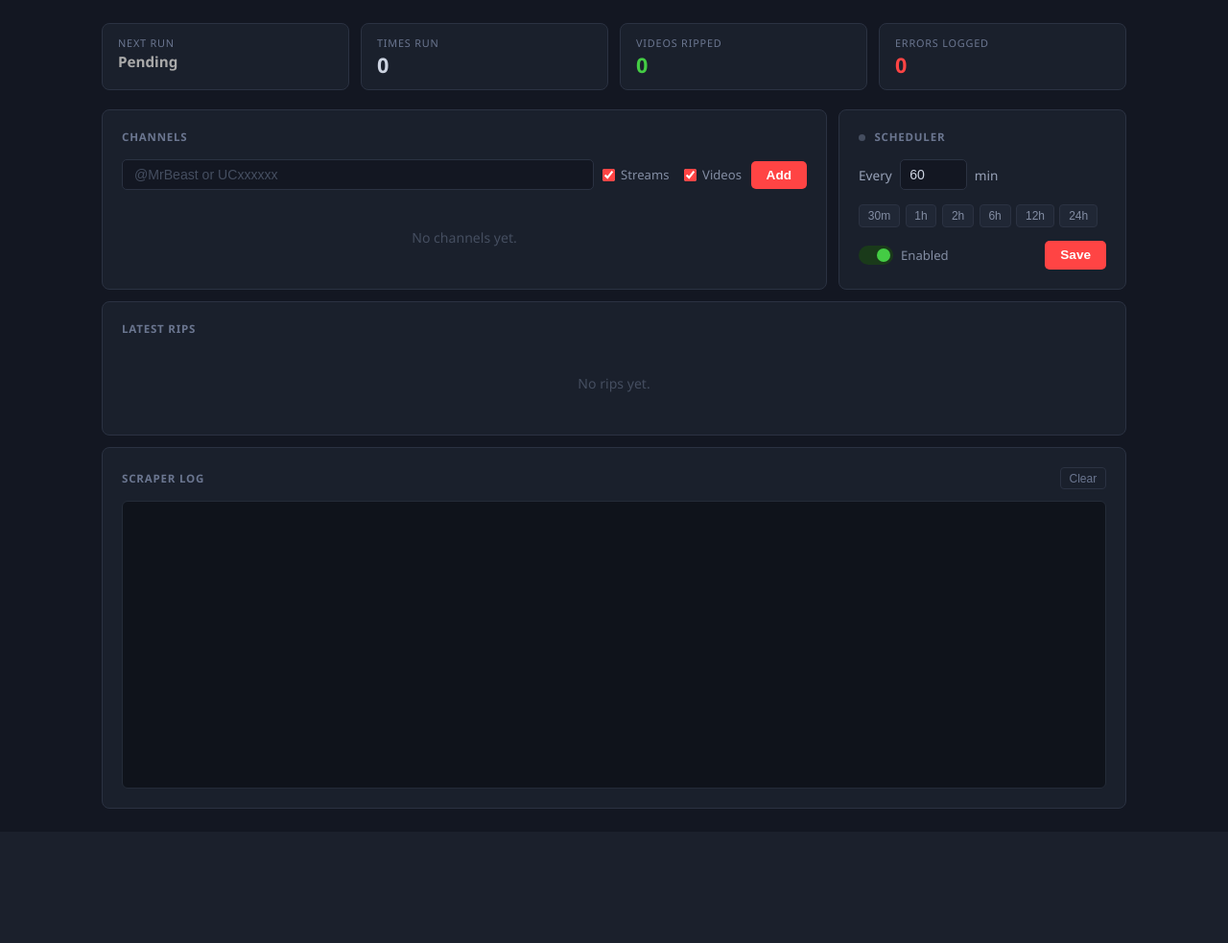
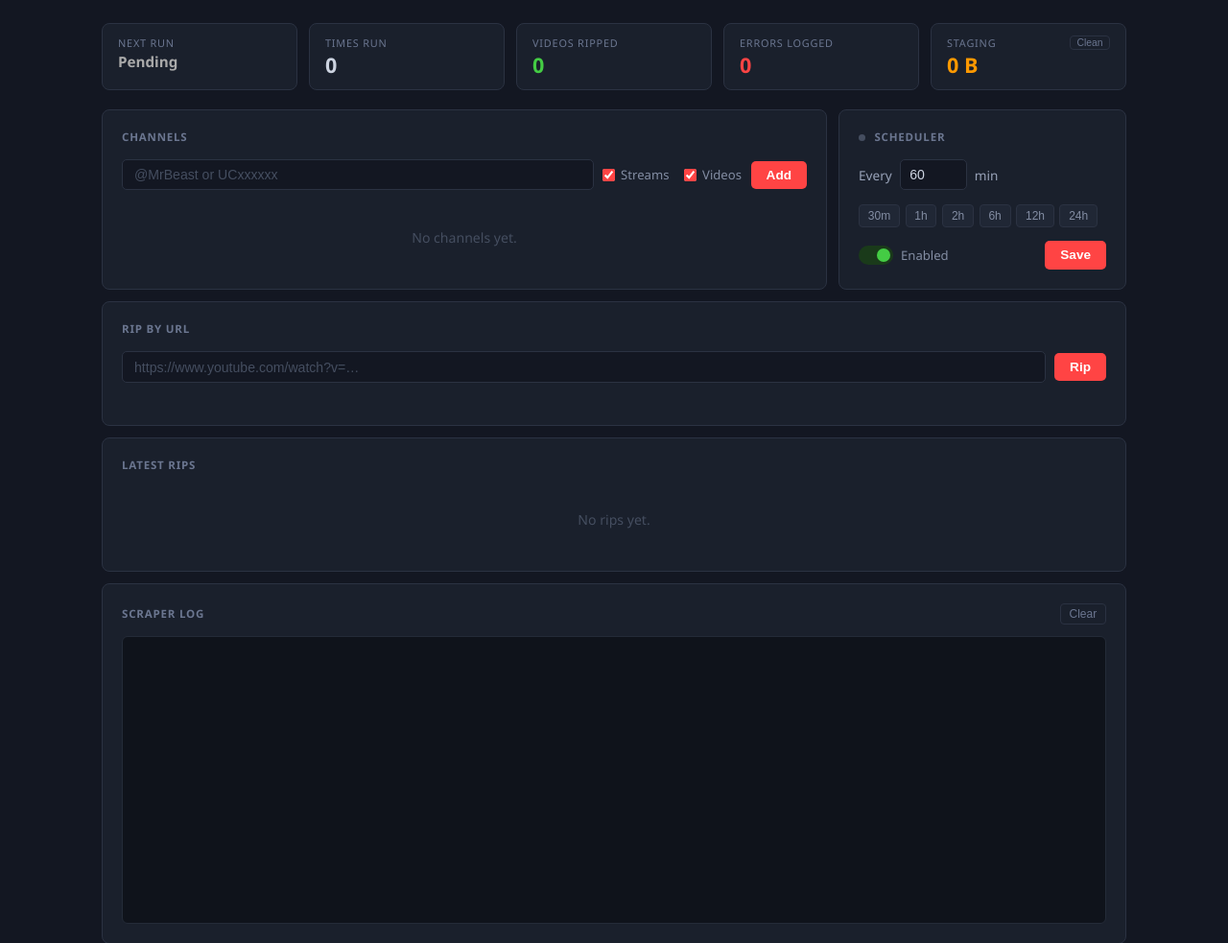
Before and after one commit to iliasch-dev/tuberipper, a Flask app: page / in a window 1280 px wide. Shown: the part 60-1043 px from the top of the page at 96% size. Before the commit the page ends 903 px from the top, so only its background shows below. Run offline with Flask 3, Linux system fonts and the light colour scheme; data that the repository does not hold is empty; parts of the project's set-up code (start-up, migrations or seed data) failed here and were passed over; some libraries are stand-ins or nearby versions.

Commit message:
manual rip and clean stage dir schedule

```diff
--- a/scraper/main.py
+++ b/scraper/main.py
@@ -5,6 +5,7 @@ from apscheduler.schedulers.background import BackgroundScheduler
 from .page_objects.actions_youtube import ActionYoutube
 from . import db_client
 from . import utils
+from .enums import Format
 
 import importlib.metadata
 import random
@@ -12,7 +13,7 @@ import logging
 import os
 import threading
 import subprocess
-from datetime import datetime
+from datetime import datetime, timedelta
 
 
 log_path = os.environ.get('LOG_PATH', 'tuberipper.log')
@@ -128,6 +129,76 @@ def trigger_channel_scrape(channel_id):
     return True, "Scrape started"
 
 
+def trigger_url_scrape(url):
+    """Rip a single YouTube URL on demand (no Playwright — straight to yt-dlp) in a
+    background thread. Returns (started: bool, message: str) immediately."""
+    video_id = utils.extract_video_id(url)
+    if not video_id:
+        return False, "Not a recognisable YouTube video URL"
+    watch_url = config["YOUTUBE_URL"] + "watch?v=" + video_id
+
+    # Manual rips deliberately bypass the already-ripped check (so an accidentally
+    # deleted file can be re-ripped); the existing row is refreshed instead of duplicated.
+    db_conn = db_client.init_database()
+    try:
+        already_ripped = db_client.check_video_id_exists(db_conn, video_id, Format.AUDIO.value)
+    finally:
+        db_conn.close()
+
+    if not _scrape_lock.acquire(blocking=False):
+        return False, "A scrape is already running — try again shortly"
+
+    def worker():
+        try:
+            logger.info(f"==========>Manual URL {'re-rip' if already_ripped else 'rip'} requested: {watch_url}<==========")
+            result = utils.scrap_audio(watch_url)
+            if result is None or any(value in [None, "", [], {}, set()] for value in result.values()):
+                logger.error(f"Manual URL rip failed for {watch_url}")
+                return
+            db_conn = db_client.init_database()
+            try:
+                logger.info("Saving rip data in DB")
+                save = db_client.update_rip_record if already_ripped else db_client.insert_rip_record
+                save(
+                    db_conn, result['channel'], result['video_title'],
+                    result['video_duration'], Format.AUDIO.value, result['media_type'],
+                    result['video_thumbnail_url'], video_id, result['audio_filename']
+                )
+            finally:
+                db_conn.close()
+            logger.info(f"Sending pushover: title={result['video_title']}, image={result['video_thumbnail_url']}")
+            utils.send_pushover_notification(
+                message=f"{result['channel']} - {result['video_title']}",
+                image_url=result['video_thumbnail_url']
+            )
+            logger.info(f"Manual URL rip complete for {watch_url}")
+        except Exception as e:
+            logger.error(f"Unhandled error in manual URL rip: {utils.clean_error(e)}")
+        finally:
+            _scrape_lock.release()
+
+    threading.Thread(target=worker, daemon=True).start()
+    return True, f"{'Re-rip' if already_ripped else 'Rip'} started for {video_id}"
+
+
+def cleanup_staging():
+    """Wipe RIPS_PATH (leftover .part downloads, duration-mismatch rejects, …).
+    Holds _scrape_lock so it can never delete a file a running rip is still writing.
+    Returns (ok: bool, message: str)."""
+    if not _scrape_lock.acquire(blocking=False):
+        return False, "A scrape is running — staging cleanup skipped"
+    try:
+        before = utils.staging_size_bytes()
+        logger.info(f"Cleaning staging directory {config['RIPS_PATH']} ({utils.human_size(before)})")
+        utils.clear_directory_contents(config["RIPS_PATH"])
+        return True, f"Freed {utils.human_size(before)} from staging"
+    except Exception as e:
+        logger.error(f"Unhandled error in staging cleanup: {utils.clean_error(e)}")
+        return False, "Staging cleanup failed — see log"
+    finally:
+        _scrape_lock.release()
+
+
 def start_scheduler():
     logger.info("Tuberipper scheduler starting")
 
@@ -168,6 +239,19 @@ def start_scheduler():
         next_run_time=datetime.now()
     )
 
+    def staging_job():
+        ok, message = cleanup_staging()
+        if ok:
+            logger.info(f"Daily staging cleanup: {message}")
+        else:
+            # A rip was in progress — don't wait a whole day, try again in an hour.
+            retry_at = datetime.now() + timedelta(hours=1)
+            scheduler.modify_job('staging_cleanup', next_run_time=retry_at)
+            logger.warning(f"Daily staging cleanup: {message}; retrying at {retry_at:%H:%M}")
+
+    scheduler.add_job(staging_job, trigger='cron', hour=4, minute=30, id='staging_cleanup')
+
     logger.info(f"Scheduler started — interval: {schedule['interval_minutes']} minutes, enabled: {schedule['enabled']}")
+    logger.info("Daily staging cleanup scheduled for 04:30")
     scheduler.start()
     return scheduler
--- a/webapp/app.py
+++ b/webapp/app.py
@@ -98,6 +98,14 @@ def _count_log_errors():
     return count
 
 
+def _staging_size():
+    from scraper.utils import staging_size_bytes, human_size
+    try:
+        return human_size(staging_size_bytes())
+    except Exception:
+        return '?'
+
+
 @app.route('/login', methods=['GET', 'POST'])
 def login():
     if not _AUTH_ENABLED:
@@ -159,6 +167,7 @@ def index():
         'run_count': schedule[2] if schedule else 0,
         'total_rips': total_rips,
         'error_count': _count_log_errors(),
+        'staging_size': _staging_size(),
     }
 
     latest_rips_fmt = [
@@ -204,6 +213,7 @@ def api_stats():
             'run_count': schedule[2] if schedule else 0,
             'total_rips': total_rips,
             'error_count': _count_log_errors(),
+            'staging_size': _staging_size(),
             'scraping': is_scraping(),
         },
         'latest_rips': [
@@ -259,6 +269,33 @@ def scrape_channel(channel_id):
     from scraper.main import trigger_channel_scrape
     started, message = trigger_channel_scrape(channel_id)
     return jsonify({'ok': started, 'message': message}), (202 if started else 409)
+
+
+@app.route('/scrape/url', methods=['POST'])
+@_require_login
+def scrape_url():
+    from flask import jsonify
+    from scraper.main import trigger_url_scrape
+    url = (request.form.get('url') or '').strip()
+    if not url:
+        return jsonify({'ok': False, 'message': 'Enter a YouTube URL'}), 400
+    started, message = trigger_url_scrape(url)
+    if started:
+        status = 202
+    elif 'already running' in message:
+        status = 409
+    else:
+        status = 400
+    return jsonify({'ok': started, 'message': message}), status
+
+
+@app.route('/staging/clean', methods=['POST'])
+@_require_login
+def clean_staging():
+    from flask import jsonify
+    from scraper.main import cleanup_staging
+    ok, message = cleanup_staging()
+    return jsonify({'ok': ok, 'message': message, 'staging_size': _staging_size()}), (200 if ok else 409)
 
 
 @app.route('/kill', methods=['POST'])
--- a/webapp/templates/index.html
+++ b/webapp/templates/index.html
@@ -140,7 +140,7 @@
     /* Stats */
     .stats-row {
       display: grid;
-      grid-template-columns: repeat(4, 1fr);
+      grid-template-columns: repeat(5, 1fr);
       gap: 0.75rem;
       margin-bottom: 1.25rem;
     }
@@ -172,6 +172,48 @@
     }
 
     .stat-card.next .stat-value { font-size: 0.95rem; color: #aaa; }
+    .stat-card.staging .stat-value { color: #ff9900; }
+    .stat-card.staging .stat-label { display: flex; align-items: center; justify-content: space-between; }
+
+    .btn-clean {
+      background: transparent;
+      border: 1px solid #2b3242;
+      color: #6b7690;
+      padding: 0.05rem 0.4rem;
+      border-radius: 4px;
+      font-size: 0.65rem;
+      letter-spacing: 0;
+      text-transform: none;
+      cursor: pointer;
+      transition: color 0.15s, border-color 0.15s;
+    }
+
+    .btn-clean:hover:not(:disabled) { color: #ff9900; border-color: #ff9900; }
+    .btn-clean:disabled { opacity: 0.4; cursor: default; }
+
+    /* Rip by URL */
+    .url-form { display: flex; gap: 0.6rem; align-items: center; flex-wrap: wrap; }
+
+    .url-form input[type="url"] {
+      flex: 1;
+      min-width: 220px;
+      background: #131722;
+      border: 1px solid #2b3242;
+      color: #ccd3e0;
+      padding: 0.45rem 0.75rem;
+      border-radius: 5px;
+      font-size: 0.88rem;
+      outline: none;
+      transition: border-color 0.15s;
+    }
+
+    .url-form input[type="url"]:focus { border-color: #ff4444; }
+    .url-form input[type="url"]::placeholder { color: #454e60; }
+    .url-form .btn-add:disabled { opacity: 0.5; cursor: default; }
+
+    .url-status { font-size: 0.8rem; color: #838da3; min-height: 1.1em; margin-top: 0.6rem; }
+    .url-status.ok  { color: #44cc44; }
+    .url-status.err { color: #ff4444; }
     .stat-card.errors .stat-value { color: #ff4444; }
     .stat-card.rips .stat-value   { color: #44cc44; }
 
@@ -531,6 +573,13 @@
       <div class="stat-label">Errors Logged</div>
       <div class="stat-value" id="stat-errors">{{ stats.error_count }}</div>
     </div>
+    <div class="stat-card staging" title="Contents of the .staging directory — wiped daily at 04:30">
+      <div class="stat-label">
+        <span>Staging</span>
+        <button type="button" class="btn-clean" id="cleanBtn" onclick="cleanStaging()">Clean</button>
+      </div>
+      <div class="stat-value" id="stat-staging">{{ stats.staging_size }}</div>
+    </div>
   </div>
 
   {% for msg in get_flashed_messages() %}
@@ -644,6 +693,16 @@
 
   </div>
 
+  <!-- Rip by URL -->
+  <div class="card" style="margin-bottom: 0.75rem;">
+    <h2>Rip by URL</h2>
+    <form class="url-form" id="urlForm" onsubmit="return ripUrl(event)">
+      <input type="url" name="url" id="urlInput" placeholder="https://www.youtube.com/watch?v=…" required>
+      <button class="btn-add" type="submit" id="ripUrlBtn">Rip</button>
+    </form>
+    <div class="url-status" id="urlStatus"></div>
+  </div>
+
   <!-- Latest Rips -->
   <div class="card" style="margin-bottom: 0.75rem;">
     <h2>Latest Rips</h2>
@@ -709,8 +768,17 @@
       document.getElementById('stat-run-count').textContent  = data.stats.run_count;
       document.getElementById('stat-total-rips').textContent = data.stats.total_rips;
       document.getElementById('stat-errors').textContent     = data.stats.error_count;
+      document.getElementById('stat-staging').textContent    = data.stats.staging_size;
 
       const scraping = !!data.stats.scraping;
+      const ripUrlBtn = document.getElementById('ripUrlBtn');
+      ripUrlBtn.disabled = scraping;
+      if (!scraping && ripUrlBtn.dataset.busy) {
+        delete ripUrlBtn.dataset.busy;
+        ripUrlBtn.textContent = 'Rip';
+      }
+      const cleanBtn = document.getElementById('cleanBtn');
+      if (!cleanBtn.dataset.busy) cleanBtn.disabled = scraping;
       document.querySelectorAll('.btn-scrape').forEach(btn => {
         btn.disabled = scraping;
         if (!scraping && btn.dataset.busy) {
@@ -813,6 +881,64 @@
         });
     }
 
+    function ripUrl(event) {
+      event.preventDefault();
+      const btn = document.getElementById('ripUrlBtn');
+      const input = document.getElementById('urlInput');
+      const status = document.getElementById('urlStatus');
+      btn.disabled = true;
+      btn.dataset.busy = '1';
+      btn.textContent = 'Ripping…';
+      status.className = 'url-status';
+      status.textContent = '';
+      fetch('/scrape/url', { method: 'POST', body: new URLSearchParams({ url: input.value }) })
+        .then(r => r.json().then(data => ({ ok: r.ok, data })))
+        .then(({ ok, data }) => {
+          status.className = 'url-status ' + (ok ? 'ok' : 'err');
+          status.textContent = data.message || (ok ? 'Started' : 'Failed');
+          if (ok) {
+            input.value = '';
+            // button stays disabled — refreshStats() re-enables it once the lock frees up
+            refreshStats();
+          } else {
+            delete btn.dataset.busy;
+            btn.textContent = 'Rip';
+            btn.disabled = false;
+          }
+        })
+        .catch(() => {
+          status.className = 'url-status err';
+          status.textContent = 'Request failed';
+          delete btn.dataset.busy;
+          btn.textContent = 'Rip';
+          btn.disabled = false;
+        });
+      return false;
+    }
+
+    function cleanStaging() {
+      const size = document.getElementById('stat-staging').textContent;
+      if (!confirm('Delete everything in the .staging directory (' + size + ')?')) return;
+      const btn = document.getElementById('cleanBtn');
+      btn.dataset.busy = '1';
+      btn.disabled = true;
+      btn.textContent = 'Cleaning…';
+      fetch('/staging/clean', { method: 'POST' })
+        .then(r => r.json())
+        .then(data => {
+          document.getElementById('stat-staging').textContent = data.staging_size;
+          btn.textContent = data.ok ? 'Done' : 'Busy';
+          btn.title = data.message || '';
+        })
+        .catch(() => { btn.textContent = 'Error'; })
+        .finally(() => setTimeout(() => {
+          delete btn.dataset.busy;
+          btn.textContent = 'Clean';
+          btn.title = '';
+          refreshStats();
+        }, 3000));
+    }
+
     function syncAndSubmit(id, changed) {
       const streamsChecked = document.querySelector('#form-streams-' + id + ' input[name="scrap_streams"]').checked;
       const videosChecked  = document.querySelector('#form-videos-'  + id + ' input[name="scrap_videos"]').checked;
```
Also changed, not shown: scraper/db_client.py (+20 -0 lines), scraper/utils.py (+61 -15 lines), README.md.
